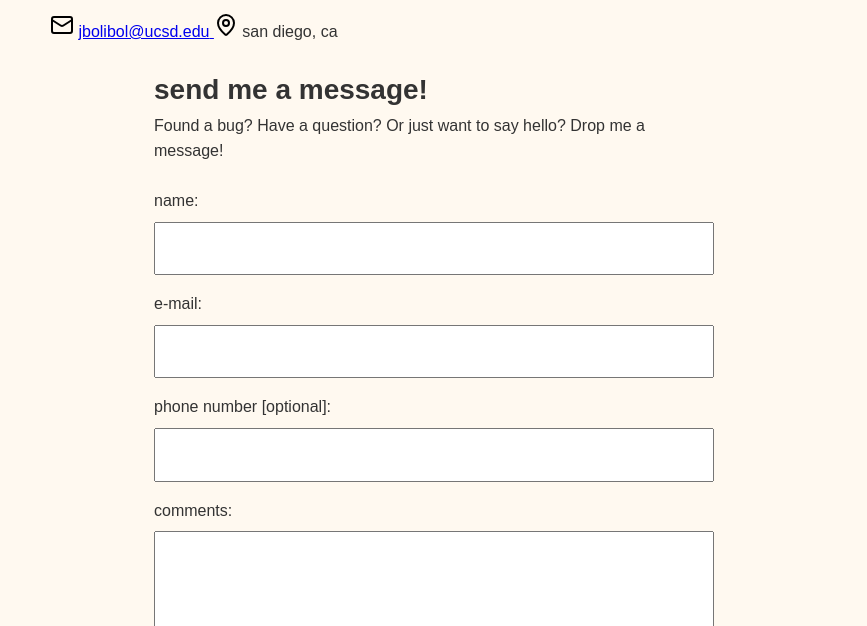
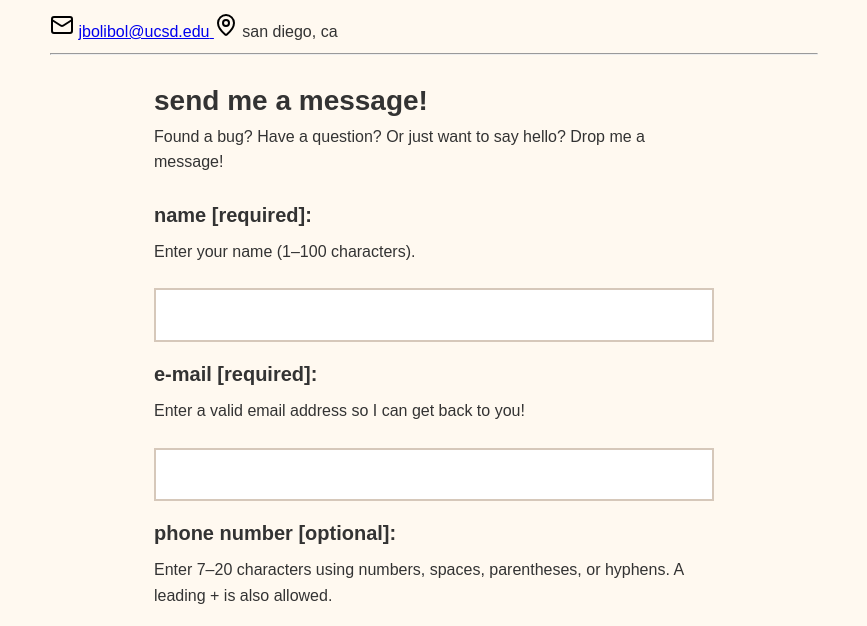
Before and after one commit to jhnkb/CSE134B-HW4, a plain HTML site: page form-no-js.html in a window 1280 px wide. Shown: the part 174-800 px from the top of the page, without its empty margins (206-1073 px from the left). Drawn offline with Linux system fonts and the light colour scheme.

Commit message:
Enhance contact form with improved accessibility, validation messages, and styling adjustments

```diff
--- a/form-no-js.html
+++ b/form-no-js.html
@@ -49,21 +49,36 @@
         <img src="images/map-pin.svg" alt="Location icon" class="contact-icon">
         <span class="location">san diego, ca</span>
 
+        <hr>
+
         <form id="contact" action="https://httpbin.org/post" method="post">
                 <h2>send me a message!</h2>
                 <p>Found a bug? Have a question? Or just want to say hello? Drop me a message!</p>
 
-                <label for="name">name:</label>
-                <input type="text" id="name" name="name" autocomplete="name" required>
+                <label for="name">name [required]:</label>
+                <p id="name-help">Enter your name (1–100 characters).</p>
+                <input type="text" id="name" name="name" autocomplete="name" minlength="1" maxlength="100" aria-describedby="name-help" required>
 
-                <label for="email">e-mail:</label>
-                <input type="email" id="email" name="email" autocomplete="email" required>
+                <label for="email">e-mail [required]:</label>
+                <p id="email-help">Enter a valid email address so I can get back to you!</p>
+                <input type="email" id="email" name="email" autocomplete="email" aria-describedby="email-help" required>
 
                 <label for="phone">phone number [optional]:</label>
-                <input type="tel" id="phone" name="phone" autocomplete="tel">
+                <p id="phone-help">Enter 7–20 characters using numbers, spaces,
+                    parentheses, or hyphens. A leading + is also allowed.</p>
+                <input
+                    type="tel"
+                    id="phone"
+                    name="phone"
+                    autocomplete="tel"
+                    pattern="[+]?[0-9() .-]{7,20}"
+                    title="Enter a phone number in the format 123-456-7890"
+                    aria-describedby="phone-help"
+                    >
 
-                <label for="comments">comments:</label>
-                <textarea id="comments" name="comments"></textarea>
+                <label for="comments">comments [required]:</label>
+                <p id="comments-help">What's on your mind? Write at least 10 characters (max 1,000).</p>
+                <textarea id="comments" name="comments" minlength="10" maxlength="1000" aria-describedby="comments-help" required></textarea>
 
                 <input type="hidden" name="possible_bot" value="true">
 
--- a/style/contact.css
+++ b/style/contact.css
@@ -37,6 +37,7 @@ form button:focus-visible {
 }
 
 form h2 {
+    margin-top: 1rem;
     margin-bottom: 0;
 }
 
@@ -44,3 +45,29 @@ form p {
     margin-top: 0;
     margin-bottom: 1.5rem;
 }
+
+form :required {
+    border: 2px solid var(--color-border);
+}
+
+form :user-invalid {
+    border-color: #b42318;
+    background-color: #fff0f0;
+}
+
+form :user-valid {
+    border-color: #287a43;
+    background-color: #f0fff4;
+}
+
+form :focus-visible {
+    outline: 3px solid var(--color-primary);
+    outline-offset: 3px;
+}
+
+form label {
+    display: block;
+    font-size: 1.25rem;
+    font-weight: bold;
+    margin-bottom: 0.5rem;
+}
```
Also changed, not shown: 1 other file.
